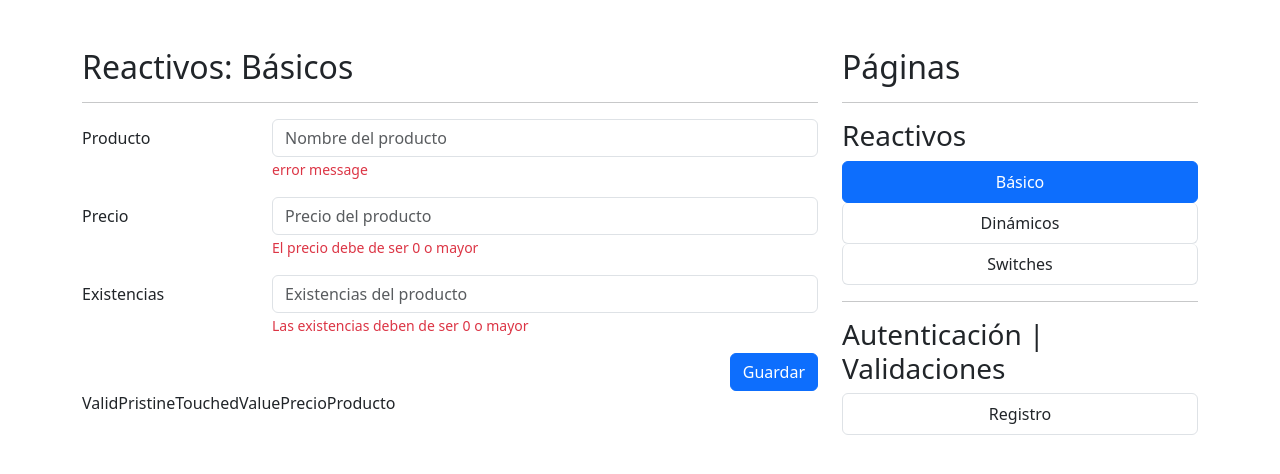
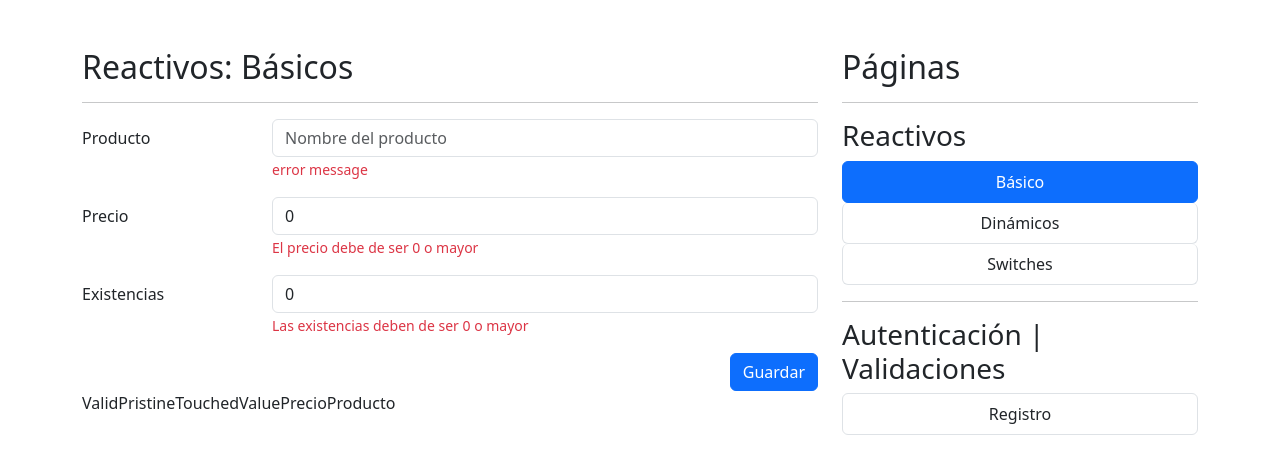
Before and after one commit to hatorob/formulariosReactivos, an Angular app: page /reactive/basic in a window 1280 px wide. Shown: the top 474 px of the page. Built offline with nearby package versions, Linux system fonts and the light colour scheme.

Commit message:
Primeros pasos con formularios reactivos en angular, y corregimos un error generado por mi, lo comente para tenerlo en cuenta

```diff
--- a/src/app/app-routing.module.ts
+++ b/src/app/app-routing.module.ts
@@ -1,6 +1,23 @@
 import { NgModule } from '@angular/core';
 import { RouterModule, Routes } from '@angular/router';
 
+const routes: Routes = [
+  {
+    path: 'reactive',
+    loadChildren: () => import('./reactive/reactive.module').then( m => m.ReactiveModule ),
+  },
+  {
+    path: 'auth',
+    loadChildren: () => import('./auth/auth.module').then( m => m.AuthModule ),
+  },
+  {
+    path: '**',
+    redirectTo: 'reactive',
+  }
+];
+
+//! importante, aquí me estaba dando el error de que no me servía reactiveFormsModule, ya que estaba usando directamente routing mdule y no module .ts
+/*
 const routes: Routes = [
   {
     path: 'reactive',
@@ -15,6 +32,7 @@ const routes: Routes = [
     redirectTo: 'reactive',
   }
 ];
+*/
 
 @NgModule({
   imports: [RouterModule.forRoot(routes)],
--- a/src/app/reactive/pages/basic-page/basic-page.component.html
+++ b/src/app/reactive/pages/basic-page/basic-page.component.html
@@ -3,8 +3,7 @@
 
 <div class="row">
     <div class="col">
-
-        <form autocomplete="off">
+        <form [formGroup]="myForm" (ngSubmit)="onSave()"  autocomplete="off">
 
             <!-- Campo de producto -->
             <div class="mb-3 row">
@@ -13,7 +12,9 @@
 
                     <input type="text"
                            class="form-control"
-                           placeholder="Nombre del producto">
+                           placeholder="Nombre del producto"
+                           formControlName="name"
+                           >
 
                     <span class="form-text text-danger">
                         <!-- Debe de ser de 3 letras -->
@@ -28,7 +29,9 @@
                 <div class="col-sm-9">
                     <input type="number"
                            class="form-control"
-                           placeholder="Precio del producto">
+                           placeholder="Precio del producto"
+                           formControlName="price"
+                           >
                     <span class="form-text text-danger">
                         El precio debe de ser 0 o mayor
                     </span>
@@ -41,7 +44,9 @@
                 <div class="col-sm-9">
                     <input type="number"
                            class="form-control"
-                           placeholder="Existencias del producto">
+                           placeholder="Existencias del producto"
+                           formControlName="inStorage"
+                           >
 
                     <span class="form-text text-danger">
                          Las existencias deben de ser 0 o mayor
--- a/src/app/reactive/pages/basic-page/basic-page.component.ts
+++ b/src/app/reactive/pages/basic-page/basic-page.component.ts
@@ -1,4 +1,5 @@
 import { Component } from '@angular/core';
+import { FormBuilder, FormGroup } from '@angular/forms';
 
 @Component({
   templateUrl: './basic-page.component.html',
@@ -6,4 +7,23 @@ import { Component } from '@angular/core';
 })
 export class BasicPageComponent {
 
+  /* public myForm: FormGroup = new FormGroup({
+    name: new FormControl(''),
+    price: new FormControl(0),
+    inStorage: new FormControl(0),
+  }); */
+
+
+  public myForm: FormGroup = this.fb.group({
+    name: [''],
+    price: [0],
+    inStorage: [0],
+  })
+
+  constructor( private fb: FormBuilder ){}
+
+  onSave():void {
+    console.log(this.myForm.value);
+  }
+
 }
--- a/src/app/reactive/reactive-routing.module.ts
+++ b/src/app/reactive/reactive-routing.module.ts
@@ -13,7 +13,7 @@ const routes: Routes = [
       { path: 'switches', component: SwitchesPageComponent },
       { path: '**', redirectTo: 'basic' },
     ]
-  },
+  }
 ];
 
 @NgModule({
--- a/src/app/reactive/reactive.module.ts
+++ b/src/app/reactive/reactive.module.ts
@@ -1,5 +1,6 @@
 import { NgModule } from '@angular/core';
 import { CommonModule } from '@angular/common';
+import { ReactiveFormsModule } from '@angular/forms';
 
 import { ReactiveRoutingModule } from './reactive-routing.module';
 import { BasicPageComponent } from './pages/basic-page/basic-page.component';
@@ -15,7 +16,8 @@ import { SwitchesPageComponent } from './pages/switches-page/switches-page.compo
   ],
   imports: [
     CommonModule,
-    ReactiveRoutingModule
+    ReactiveRoutingModule,
+    ReactiveFormsModule,
   ]
 })
 export class ReactiveModule { }
```
